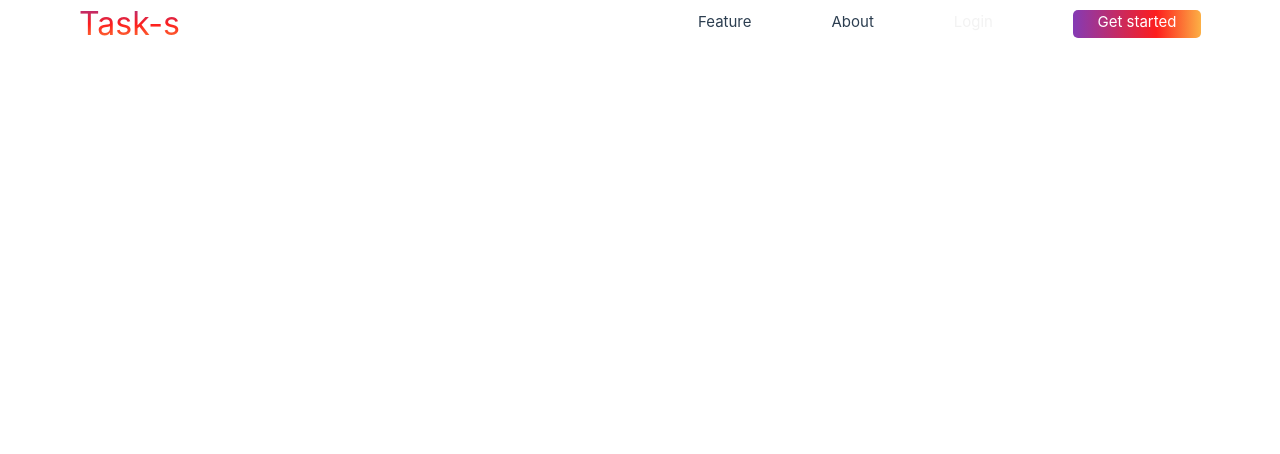
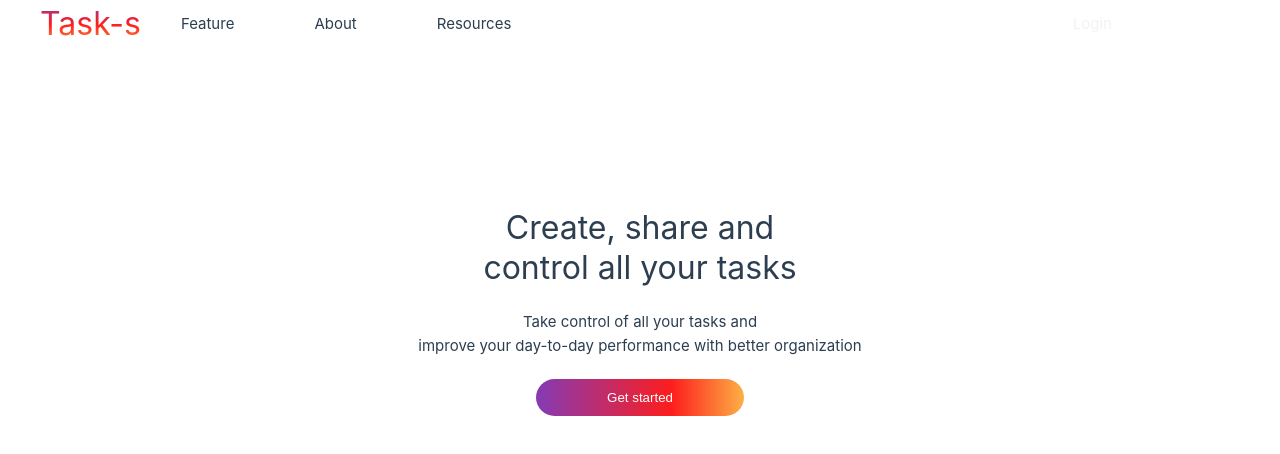
Before and after one commit to diogenesOliver/Task-s, a Vue app in the folder web/: page / in a window 1280 px wide. Shown: the top 454 px of the page. Built offline with nearby package versions, Linux system fonts and the light colour scheme.

Commit message:
feat: Home page created

```diff
--- a/web/src/components/HomePage.vue
+++ b/web/src/components/HomePage.vue
@@ -1,15 +1,32 @@
 <template>
     <div class="main">
         <nav>
-            <h1>Task-s</h1>
+            <div class="right-nav">
+                <h1>Task-s</h1>
+                <ul>
+                    <li>Feature</li>
+                    <li>About</li>
+                    <li>Resources</li>
+                </ul>
+            </div>
 
             <ul>
-                <li>Feature</li>
-                <li>About</li>
                 <li><a href="/login">Login</a></li>
-                <li><a href="/sign-in" class="get-started">Get started</a></li>
+                <li><a href="/sign-in" class="get-started">Sign in</a></li>
             </ul>
         </nav>
+
+        <div class="main-div">
+            <div class="informations">
+                <h1>Create, share and <br> control all your tasks</h1>
+                <p>Take control of all your tasks and <br>
+                    improve your day-to-day performance with better organization
+                </p>
+
+                <button class="get-started-button">Get started</button>
+            </div>
+        </div>
+
     </div>
 </template>
 
@@ -30,7 +47,7 @@ nav {
 }
 
 nav {
-    justify-content: space-around;
+    justify-content: space-between;
     align-items: center;
 
     gap: 25rem;
@@ -38,7 +55,7 @@ nav {
     height: 3rem;
 }
 
-h1{
+nav h1 {
     font-size: 2rem;
 
     -webkit-background-clip: text;
@@ -47,6 +64,12 @@ h1{
     background-image: linear-gradient(to bottom, rgb(132, 59, 181), rgba(253, 29, 29, 1), rgba(252, 176, 69, 1));
     background-clip: text;
     color: black;
+}
+
+.right-nav{
+    display: flex;
+    flex-direction: row;
+    align-items: center;
 }
 
 ul {
@@ -58,14 +81,19 @@ ul li {
     cursor: pointer;
 }
 
-li:nth-child(4) {
-    height: 1.8rem;
-    width: 8rem;
+.get-started-button {
+    height: 2.3rem;
+    width: 13rem;
+
     border-radius: 5px;
+    border: none;
 
     text-align: center;
     color: white;
     background: linear-gradient(90deg, hsl(276, 51%, 47%) 0%, rgba(253, 29, 29, 1) 65%, rgba(252, 176, 69, 1) 100%);
+
+    border-radius: 2rem;
+    cursor: pointer;
 }
 
 li a {
@@ -79,4 +107,31 @@ li a:hover {
 .get-started {
     color: white;
 }
+
+.main-div {
+    width: 100%;
+    margin-top: 10rem;
+
+    text-align: center;
+}
+
+.informations{
+    display: flex;
+    flex-direction: column;
+    justify-content: space-between;
+
+    align-items: center;
+
+    height: 13rem;
+}
+
+.informations h1 {
+    font-size: 2rem;
+    line-height: 2.5rem;
+}
+
+.informations p {
+    margin-top: 1rem;
+    margin-bottom: 1rem;
+}
 </style>
```
Also changed, not shown: web/src/assets/analysis.svg (added).
